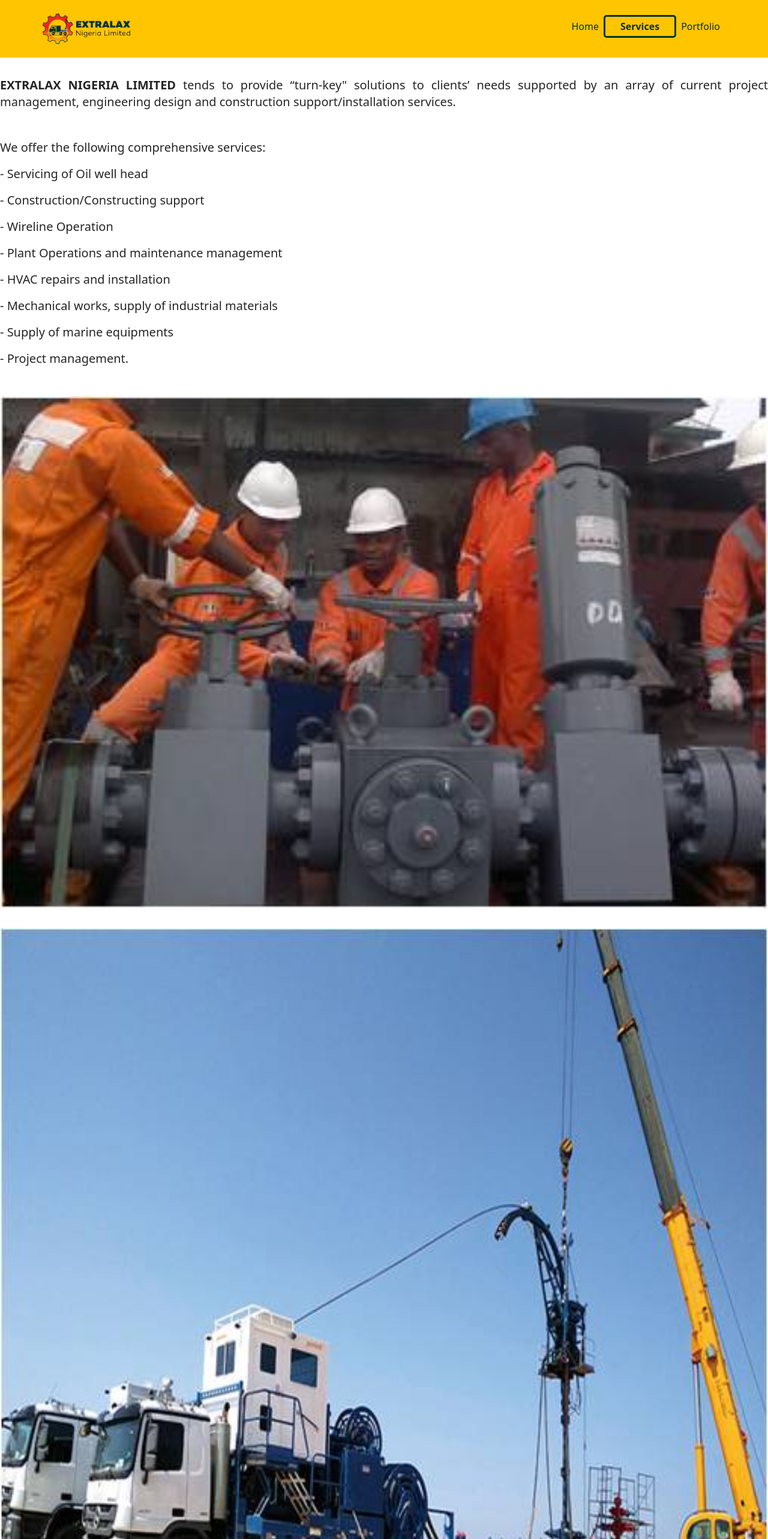
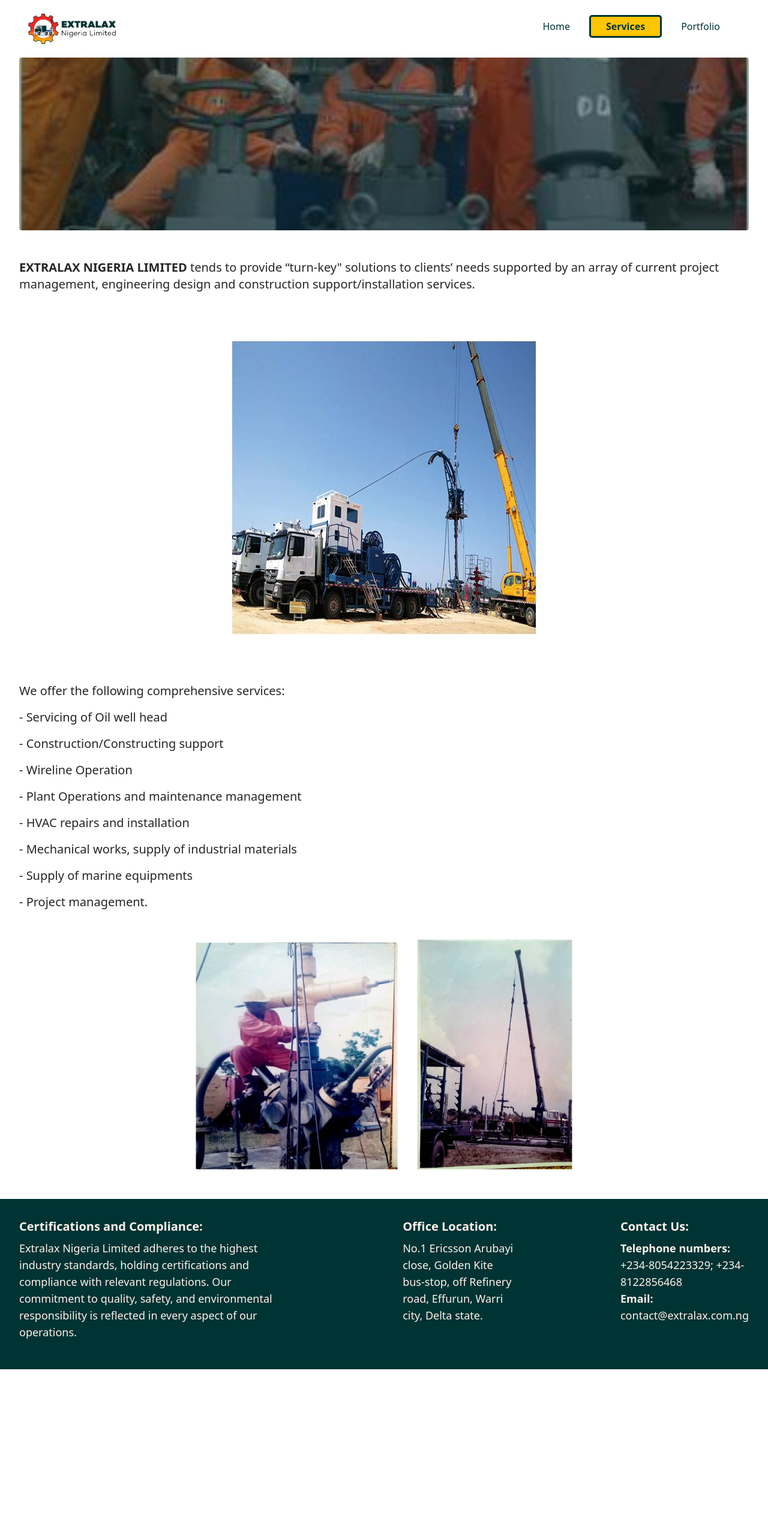
Before and after one commit to Adeboye22/Extralax, a React (Vite) app in the folder frontend/: page /services in a window 1280 px wide. Shown: the top 2566 px of the page at 60% size. After the commit the page ends 2283 px from the top, so only its background shows below. Built offline with nearby package versions, Linux system fonts and the light colour scheme.

Commit message:
extralax commit to smartweb

```diff
--- a/frontend/src/components/footer/Footer.jsx
+++ b/frontend/src/components/footer/Footer.jsx
@@ -4,8 +4,11 @@
     return (
         <div>
             <hr className='text-white ' />
-        <div className='sm:flex sm:flex-col sm:gap-16 sm:p-12 bg-green text-footColor p-8 flex flex-row gap-48'>
-            {/* Location */}
+        <div className='sm:flex sm:flex-col sm:gap-16 sm:p-12 bg-green text-footColor p-8 flex flex-row gap-44'>
+            <div className='pb-4'>
+                <h1 className='text-xl font-bold pb-2'>Certifications and Compliance:</h1>
+                <span className='text-lg justify-center'>Extralax Nigeria Limited adheres to the highest industry standards, holding certifications and compliance with relevant regulations. Our commitment to quality, safety, and environmental responsibility is reflected in every aspect of our operations.</span>
+            </div>
             <div className='pb-4'>
                 <h1 className='text-xl font-bold pb-2'>Office Location:</h1>
                 <span className='text-lg justify-center'>No.1 Ericsson Arubayi close, Golden Kite bus-stop, off Refinery road, Effurun, Warri city, Delta state.</span>
--- a/frontend/src/components/header/NavBar.jsx
+++ b/frontend/src/components/header/NavBar.jsx
@@ -17,12 +17,15 @@
             borderRadius: isActive? 5:0,
             fontWeight: isActive? 700:400
         }
+    const homeClick = () => {
+
+    }
     }
     return (
         <div>
-            <nav className='sm:flex sm:flex-col sm:justify-center sm:w-screen sm:h-60 sm:justify-center md:justify-center md:flex md:w-screen md:h-60 md:text-xl flex flex-row justify-between bg-orange h-24'>
-                <img src={Logo} alt="" className='sm:hidden md:hidden h-56 w-56 mx-8 -mt-16 '/>
-                <ul className='sm:bg-white sm:p-4 sm:rounded md:flex-col md:text-center text-green flex flex-row gap-2 mx-20 my-8 text-altBlack'>
+            <nav className='sm:flex sm:flex-col sm:justify-center sm:w-screen sm:h-60 sm:justify-center md:justify-center md:flex md:w-screen md:h-60 md:text-xl flex flex-row justify-between bg-white h-24'>
+                <img src={Logo} alt="" className='sm:hidden md:hidden h-56 w-56 mx-2 -mt-16 '/>
+                <ul className='sm:bg-white sm:p-4 sm:rounded md:flex-col md:text-center text-green flex flex-row gap-8 mx-20 my-8 text-altBlack'>
                     <li><NavLink to="/" style={activeNav}>Home</NavLink></li>
                     <li><NavLink to="services" style={activeNav}>Services</NavLink></li>
                     <li><NavLink to="portfolio" style={activeNav}>Portfolio</NavLink></li>
@@ -46,7 +49,7 @@
             <div className='sm:hidden md:hidden'>
                 <NavLinks/>
             </div>
-            <div className='sm:pt-8 sm:px-4 sm:flex sm:justify-between sm:bg-orange md:pt-8 md:px-4 md:flex md:justify-between md:bg-orange hidden'>
+            <div className='sm:pt-8 sm:px-4 sm:flex sm:justify-between sm:bg-white md:pt-8 md:px-4 md:flex md:justify-between md:bg-white hidden'>
                 <img src={Icon} alt="" className='sm:h-16 sm:w-16 md:h-20 md:w-20' />
                 <button className='sm:text-2xl md:text-2xl' onClick={toggleBar}>{isOpen ? <FaTimes className='text-green'/> : <FaBars className='text-green'/>}</button>
             </div>
--- a/frontend/src/components/home/Hero.jsx
+++ b/frontend/src/components/home/Hero.jsx
@@ -10,7 +10,7 @@
     }, []);
 
     return(
-        <div className=''>
+        <div>
             <div className='bg-green w-full h-56' data-aos="zoom-in" data-aos-duration="1500">
                 <img src={Img1} alt="" className='opacity-30 w-full h-56 object-cover'/>
             </div>
--- a/frontend/src/components/home/Homepage.jsx
+++ b/frontend/src/components/home/Homepage.jsx
@@ -28,28 +28,28 @@
                         <Hero/>
                     </div>
                 </section>
-                <section data-aos='fade-up' className='sm:px-8'>
+                <section data-aos='fade-up' className='sm:px-8 px-8'>
                     <div className='sm:pb-4 text-altBlack pb-12 px-4'>
                         <h1 className='sm:pb-8 sm:font-bold md:text-3xl md:pb-8 md:font-bold text-3xl pb-8'>Welcome To Extralax Nigeria Limited</h1>
                         <span className='sm:text-xl md:text-lg'>EXTRALAX NIGERIA LIMITED is a wholly indigenous oil service company, committed to delivering innovative and reliable solutions to meet the diverse needs of the energy sector. With a focus on excellence, safety, and sustainability, we offer a comprehensive suite of services, including well head servicing, wireline operations, and HVAC (Heating, Ventilation, and Air Conditioning) solutions.</span>
                     </div>
                     <div className='sm:pb-4 text-altBlack pb-8 px-4'>
                         <h1 className='sm:pb-8 sm:font-bold md:text-3xl md:pb-8 md:font-bold text-3xl pb-8'>Our Uniqueness</h1>
-                        <ul>
+                        <ul className='sm:text-xl text-xl flex flex-col gap-8'>
                             <li>
-                                Innovation and Technology:
+                               1. Innovation and Technology:
                                 We leverage the latest technologies and industry best practices to deliver innovative solutions that improve efficiency, reduce downtime, and enhance overall performance.
                             </li>
                             <li>
-                                Safety and Environmental Stewardship:
+                               2. Safety and Environmental Stewardship:
                                 Horizon Energy Solutions prioritizes the safety of our personnel and the environments in which we operate. Our commitment to environmental stewardship is reflected in sustainable practices throughout our operations.
                             </li>
                             <li>
-                                Global Presence:
+                               3. Global Presence:
                                 With a global reach, we serve clients in diverse geographical locations. Our international presence allows us to adapt to local needs while maintaining consistent quality and reliability.
                             </li>
                             <li>
-                                Customer-Centric Approach:
+                                4. Customer-Centric Approach:
                                 We understand the unique challenges of our clients and are dedicated to providing tailored solutions that meet their specific requirements. Our customer-centric approach fosters strong, long-term partnerships.
                             </li>
                         </ul>
--- a/frontend/src/components/services/Services.jsx
+++ b/frontend/src/components/services/Services.jsx
@@ -6,13 +6,19 @@
 
 const Services = () => {
     return (
-        <div className='sm:px-8 flex flex-col gap-12 bg-white text-xl text-altBlack'>
-            <section className='pt-8 text-justify'>
+        <div className='sm:px-8 px-8 flex flex-col gap-12 bg-white text-xl text-altBlack'>
+            <section className='flex bg-green rounded'>
+                <img src={Img2} alt="" className='sm:h-56 sm:w-full  opacity-60 h-72 w-full object-cover'/>
+            </section>
+            <section className='text-left'>
                 <span>
                     <strong>EXTRALAX NIGERIA LIMITED</strong> tends to provide “turn-key" solutions to clients’ needs supported by an array of current project management, engineering design and construction support/installation services.
                 </span>
             </section>
-            <section>
+            <section className='sm:py-8 py-8 flex self-center'>
+                <img src={Img3} alt="" />
+            </section>
+            <section className='text-left'>
                 <p>We offer the following comprehensive services:</p>
                 <ul className=' pt-4 flex flex-col gap-4'>
                     <li>- Servicing of Oil well head</li>
@@ -25,11 +31,9 @@
                     <li>- Project management.</li>
                 </ul>
             </section>
-            <section className='flex flex-col gap-8 pb-12'>
-                <img src={Img2} alt="" />
-                <img src={Img3} alt="" />
-                <img src={Img4} alt="" />
-                <img src={Img6} alt="" />
+            <section className='sm:flex sm:flex-col sm:gap-8 flex flex-row gap-8 pb-12 self-center'>
+                <img src={Img4} alt="" className='h-96'/>
+                <img src={Img6} alt="" className='h-96'/>
             </section>
         </div>
     )
```
